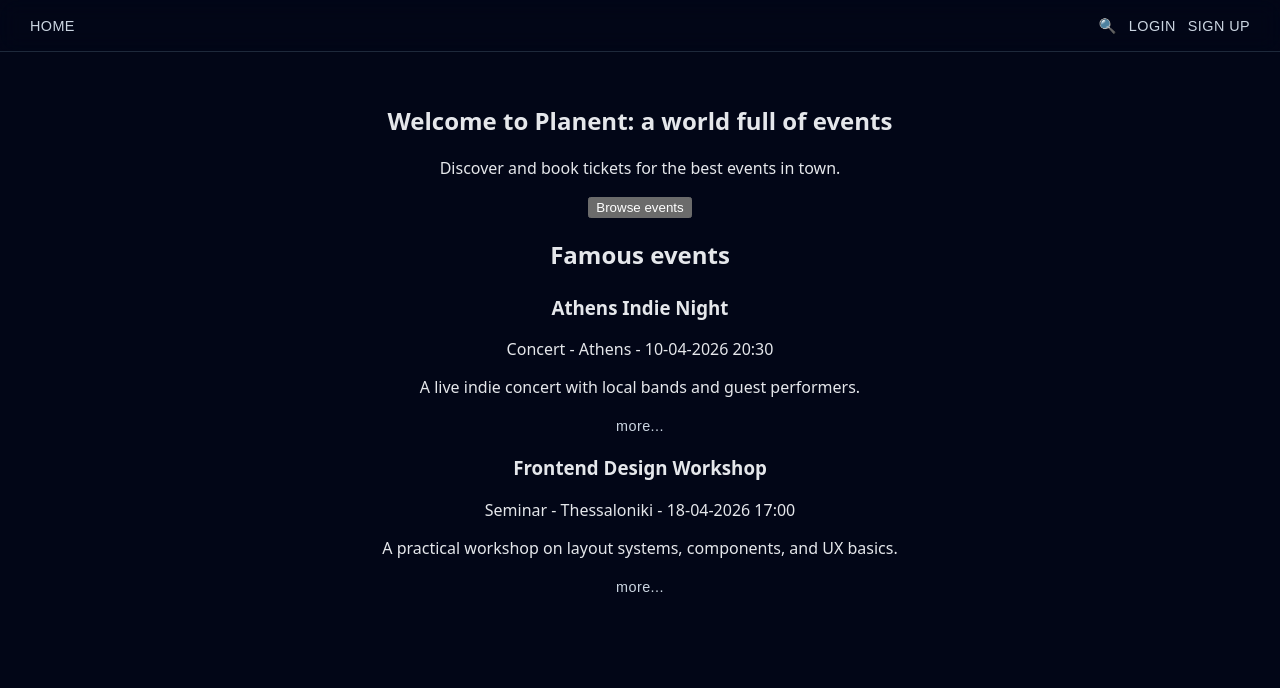
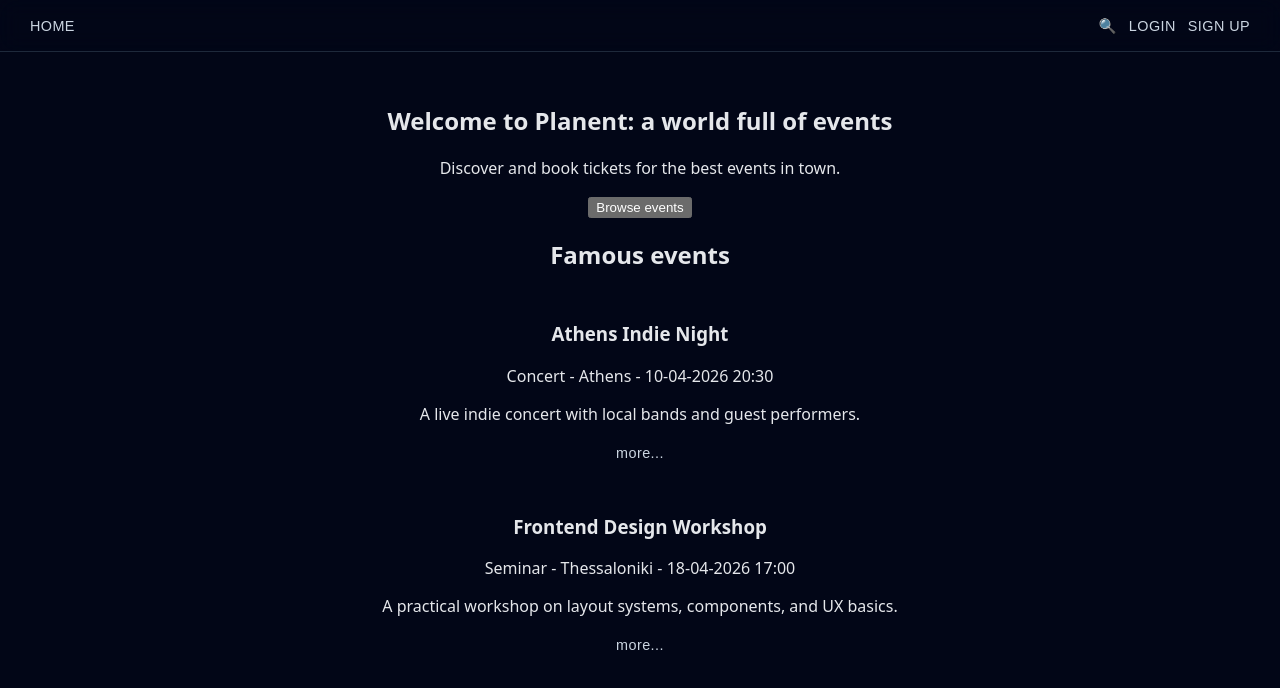
Before and after one commit to Oiko8/Planent_Web_App, a React (Vite) app: page / in a window 1280 px wide. Shown: the top 688 px of the page. Built offline with nearby package versions, Linux system fonts and the light colour scheme.

Commit message:
adding more fake events and organize browse page in grids

```diff
--- a/src/data/mockEvents.ts
+++ b/src/data/mockEvents.ts
@@ -25,4 +25,28 @@ export const mockEvents: EventItem[] = [
     description: "A practical workshop on layout systems, components, and UX basics.",
     status: "PUBLISHED",
   },
+    {
+    id: "ev-103",
+    title: "Athens Indie Night",
+    category: ["Music", "Live Performance"],
+    type: "Concert",
+    city: "Athens",
+    venue: "City Hall Stage",
+    date: "10-04-2026 20:30",
+    priceFrom: 15,
+    description: "A live indie concert with local bands and guest performers.",
+    status: "PUBLISHED",
+  },
+  {
+    id: "ev-104",
+    title: "Frontend Design Workshop",
+    category: ["Technology", "Workshop"],
+    type: "Seminar",
+    city: "Thessaloniki",
+    venue: "Innovation Hub",
+    date: "18-04-2026 17:00",
+    priceFrom: 0,
+    description: "A practical workshop on layout systems, components, and UX basics.",
+    status: "PUBLISHED",
+  },
 ];
--- a/src/pages/EventsPage.tsx
+++ b/src/pages/EventsPage.tsx
@@ -27,6 +27,7 @@ export default function EventsPage() {
           onChange={(e) => setSearch(e.target.value)}
           placeholder="Search events"
         />
+        <div className="event-body-grid">
           {filteredEvents.map((event) => (
             <EventCard
               key={event.id}
@@ -36,5 +37,6 @@ export default function EventsPage() {
           ))}
         </div>
       </div>
+    </div>
   );
 }
--- a/src/pages/WelcomePage.tsx
+++ b/src/pages/WelcomePage.tsx
@@ -1,4 +1,3 @@
-import { useMemo, useState } from "react";
 import EventCard from "../components/EventCard";
 import { mockEvents } from "../data/mockEvents";
 
@@ -8,7 +7,7 @@ type WelcomePageProps = {
 
 export default function WelcomePage({ onNavigate }: WelcomePageProps) {
 
-    const featuredEvents = mockEvents.slice(0, 3);
+    const featuredEvents = mockEvents.slice(0, 2);
 
     return(
         <div className="welcome-page">
@@ -21,7 +20,7 @@ export default function WelcomePage({ onNavigate }: WelcomePageProps) {
             <section className="featured-events">
                 <h2>Famous events</h2>
 
-                <div className="event-body">
+                <div className="featured-events-grid">
                 {featuredEvents.map((event) => (
                     <EventCard
                     key={event.id}
--- a/src/styles/index.css
+++ b/src/styles/index.css
@@ -103,6 +103,14 @@ html {
   text-align: center;
 }
 
+.event-body-grid {
+  display: grid;
+  grid-template-columns: repeat(2, minmax(280px, 1fr));
+  gap: 2rem;
+  max-width: 1000px;
+  margin: 0 auto;
+}
+
 .borderless-button-event {
   background: none;
   border: none;
@@ -148,3 +156,11 @@ html {
 .featured-events h2 {
   margin-bottom: 1.5rem;
 }
+
+.featured-events-grid {
+  display: grid;
+  grid-template-columns: repeat(1 minmax(280px, 1fr));
+  gap: 2rem;
+  max-width: 1000px;
+  margin: 2rem auto 0;
+}
```
Lines whose indentation alone changed are shown as unchanged.
